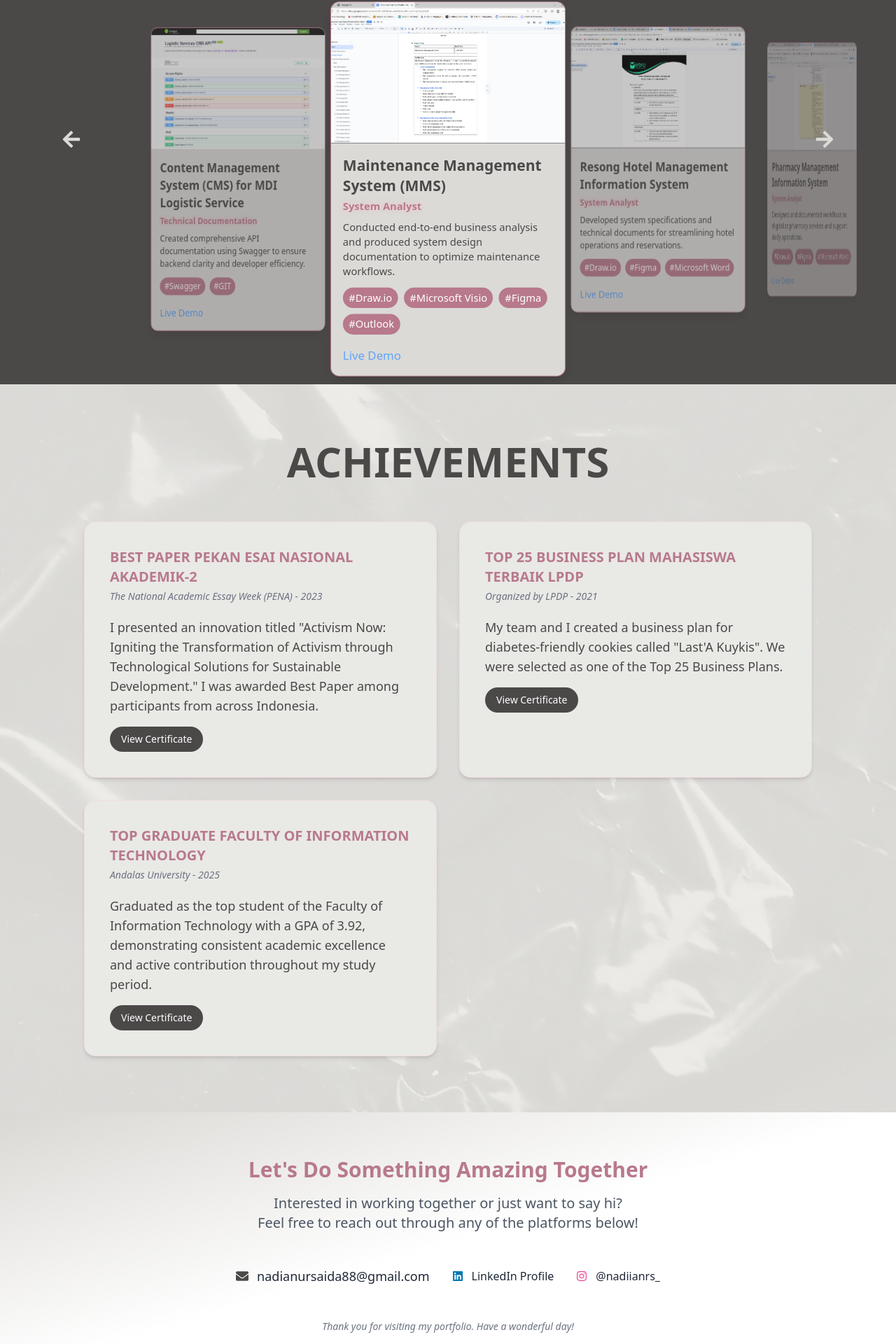
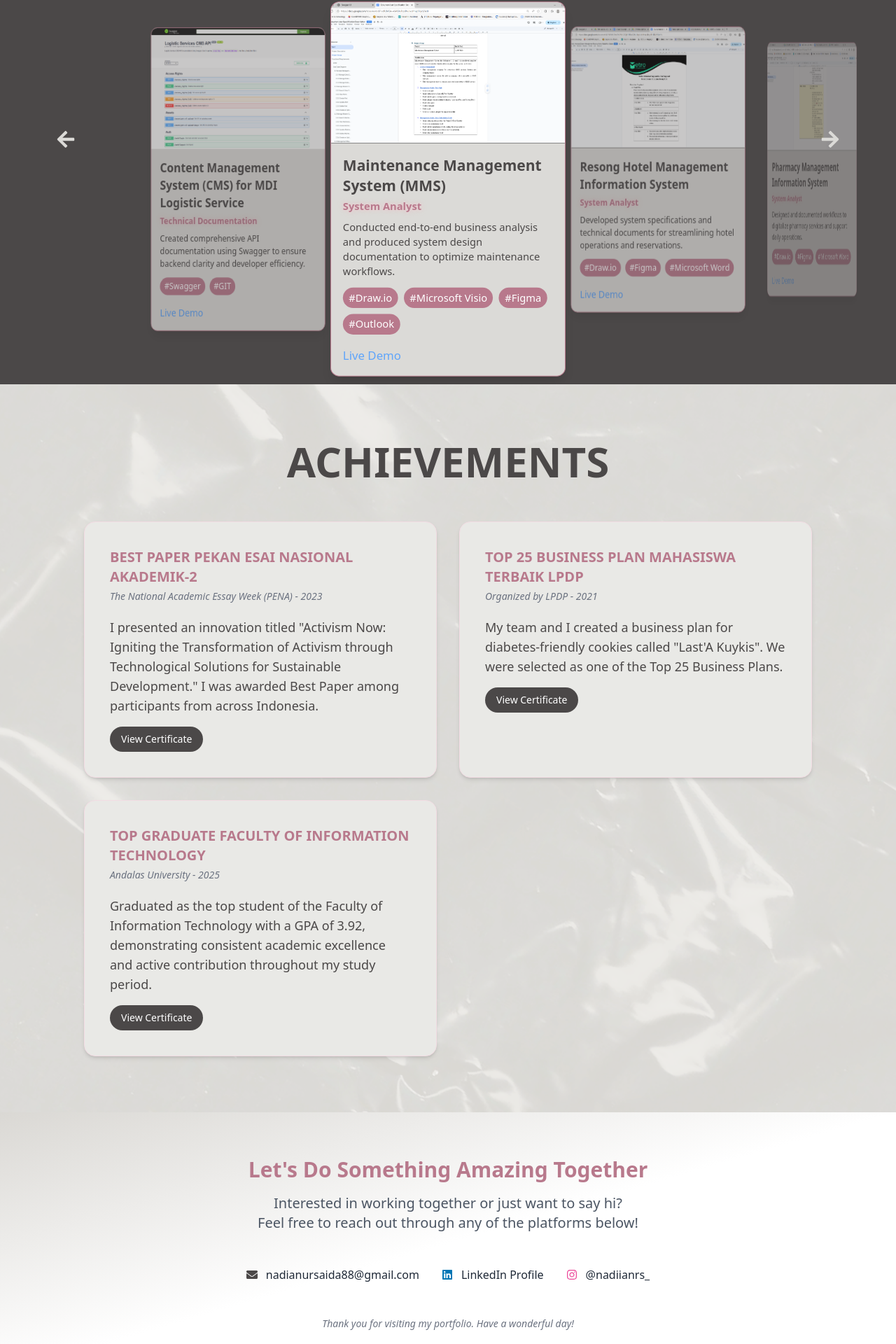
Before and after one commit to nadiianur/portfolio2025, a React (Create React App) app: page / in a window 1280 px wide. Shown: the part 3487-5407 px from the top of the page at 70% size. Built offline with nearby package versions, Linux system fonts and the light colour scheme.

Commit message:
New Update

```diff
--- a/src/components/Contact.js
+++ b/src/components/Contact.js
@@ -13,7 +13,7 @@ export default function Contact() {
         Feel free to reach out through any of the platforms below!
       </p>
 
-      <div className="flex flex-col md:flex-row justify-center gap-8 text-lg text-gray-800">
+      <div className="flex flex-col md:flex-row justify-center gap-8 sm:text-lg md:text-xl lg:text-base z-10 text-gray-800">
         <div className="flex items-center gap-3 justify-center">
           <FaEnvelope className="text-[#4b4848]" />
           <span>nadianursaida88@gmail.com</span>
--- a/src/components/Projects.js
+++ b/src/components/Projects.js
@@ -119,7 +119,7 @@ export default function Projects() {
       <div className="flex items-center justify-between w-full relative min-h-[500px]">
         <button
           onClick={handleLeft}
-          className="text-[#dbdad7] hover:scale-110 transition absolute left-0 top-1/2 -translate-y-1/2 z-20 ms-12"
+          className="text-[#dbdad7] hover:scale-110 transition absolute top-1/2 -translate-y-1/2 z-20 left-4 sm:left-10"
         >
           <FaArrowLeft size={28} />
         </button>
@@ -213,7 +213,7 @@ export default function Projects() {
         </div>
         <button
           onClick={handleRight}
-          className="text-[#dbdad7] hover:scale-110 transition absolute right-0 top-1/2 -translate-y-1/2 z-20 me-12"
+          className="text-[#dbdad7] hover:scale-110 transition absolute top-1/2 -translate-y-1/2 z-20 right-4 sm:right-10"
         >
           <FaArrowRight size={28} />
         </button>
```
